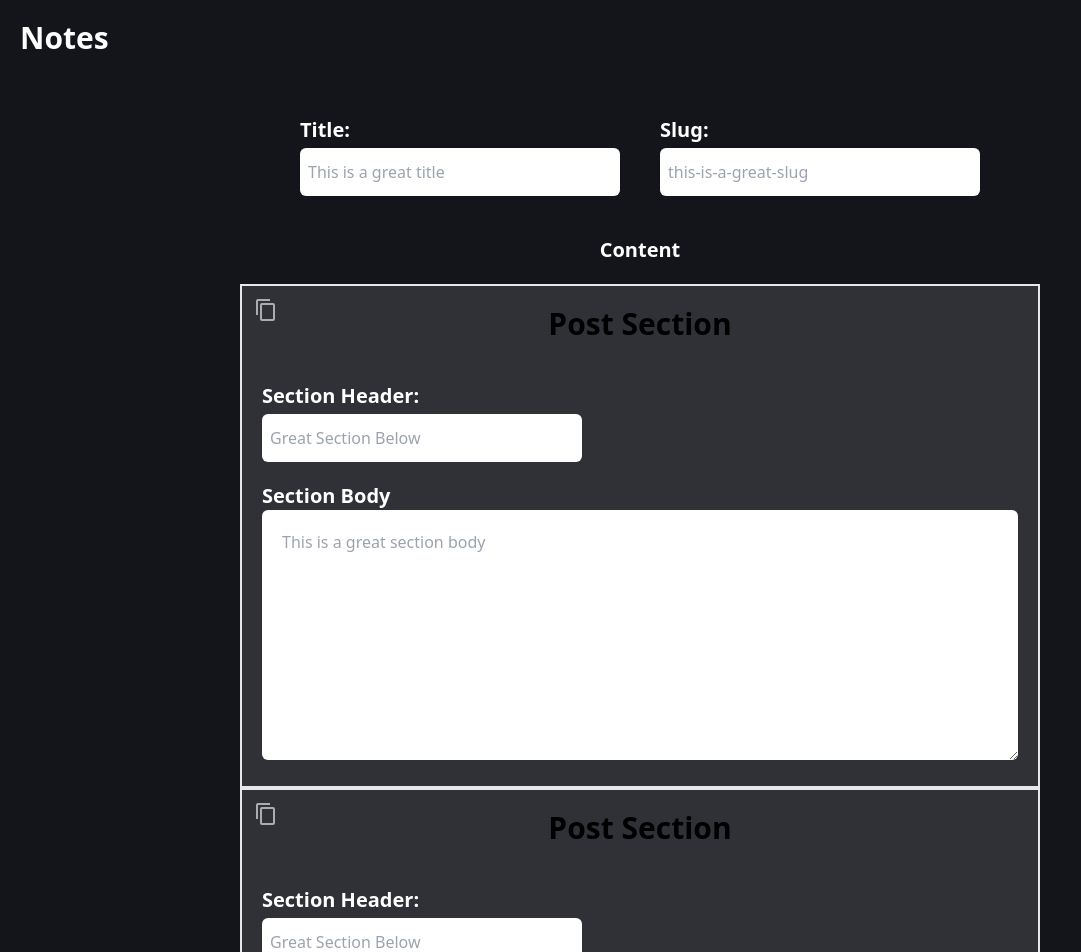
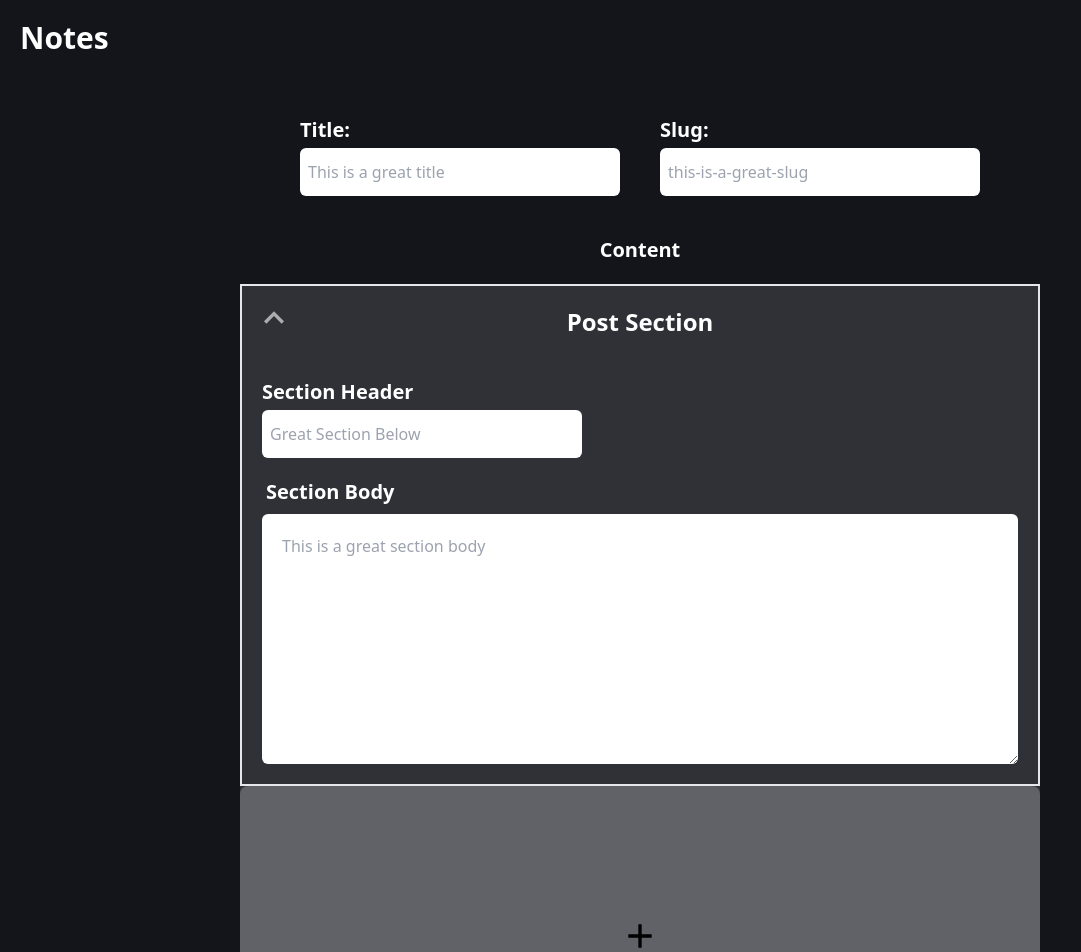
Before and after one commit to JohnCorrigan1/notes, a Vue app in the folder frontend/: page /admin/howdidufinddis/createpost in a window 1280 px wide. Shown: the top 952 px of the page, without its empty margins (0-1081 px from the left). Built offline with nearby package versions, Linux system fonts and the light colour scheme; what @highlightjs/vue-plugin would draw is missing.

Commit message:
more edits

```diff
--- a/frontend/src/components/CreatePost/ComponentModal.vue
+++ b/frontend/src/components/CreatePost/ComponentModal.vue
@@ -1,5 +1,4 @@
 <script setup lang="ts">
-import { defineEmits } from 'vue';
 import ComponentPreview from './ComponentPreview.vue';
 import { components } from '@/assets/components';
 
--- /dev/null
+++ b/frontend/src/components/CreatePost/EditComponents/EditPostParagraph.vue
@@ -0,0 +1,13 @@
+<script setup lang="ts">
+import { ref } from 'vue'
+import EditTextArea from './EditUtils/EditTextArea.vue';
+import EditContainer from './EditUtils/EditContainer.vue';
+
+const paragraphBody = ref("")
+</script>
+
+<template>
+    <EditContainer label="" type="Post Paragraph">
+        <EditTextArea label="Paragraph Body" v-model="paragraphBody" />
+    </EditContainer>
+</template>
--- a/frontend/src/components/CreatePost/EditComponents/EditPostSection.vue
+++ b/frontend/src/components/CreatePost/EditComponents/EditPostSection.vue
@@ -1,50 +1,17 @@
 <script setup lang="ts">
 import { ref } from 'vue'
 import EditInput from './EditUtils/EditInput.vue'
-const open = ref<HTMLElement>();
-const closed = ref<HTMLElement>();
-
-
-const collapseExpand = () => {
-    if (!open.value || !closed.value) return console.error("open or closed ref is null");
-    if (open?.value.classList.contains("hidden")) {
-        open?.value.classList.remove("hidden");
-        closed?.value.classList.add("hidden");
-    } else {
-        open?.value.classList.add("hidden");
-        closed?.value.classList.remove("hidden");
-        closed?.value.classList.add("flex");
-    }
-    console.log(sectionHeader.value);
-}
+import EditContainer from './EditUtils/EditContainer.vue';
+import EditTextArea from './EditUtils/EditTextArea.vue';
 
 const sectionHeader = ref("");
+const sectionBody = ref("");
 
 </script>
 
 <template>
-    <div ref="open" class="w-full border-2 relative flex flex-col">
-        <div class="flex p-5 justify-center items-center w-full">
-            <h1 class="text-3xl font-bold">Post Section</h1>
-        </div>
-        <form class="flex flex-col w-full gap-5 p-5">
-            <EditInput v-model="sectionHeader" />
-            <div class="w-full">
-                <label for="sectionBody" class="text-white font-semibold text-xl">Section Body</label>
-                <textarea name="sectionBody" class="w-full rounded-md p-5 min-h-[250px]"
-                    placeholder="This is a great section body" />
-            </div>
-        </form>
-        <button @click="collapseExpand" type="button"
-            class="absolute top-3 left-3 opacity-60 hover:opacity-100 hover:scale-[1.02] active:scale-[0.98] duration-300">
-            <img src="/copyIcon.svg" alt="collapse/expand" />
-        </button>
-    </div>
-    <div ref="closed" class="w-full border-2 relative hidden justify-center items-center p-5 ">
-        <p>Post Section: Great section header</p>
-        <button @click="collapseExpand" type="button"
-            class="absolute top-3 left-3 opacity-60 hover:opacity-100 hover:scale-[1.02] active:scale-[0.98] duration-300">
-            <img src="/copyIcon.svg" alt="collapse/expand" />
-        </button>
-    </div>
+    <EditContainer :label="sectionHeader" type="Post Section">
+        <EditInput label="Section Header" v-model="sectionHeader" />
+        <EditTextArea label="Section Body" v-model="sectionBody" />
+    </EditContainer>
 </template>
--- /dev/null
+++ b/frontend/src/components/CreatePost/EditComponents/EditPostSectionUl.vue
@@ -0,0 +1,17 @@
+<script setup lang="ts">
+import { ref } from 'vue'
+import EditContainer from './EditUtils/EditContainer.vue';
+import EditInput from './EditUtils/EditInput.vue';
+// import EditUl from './EditUtils/EditUl.vue';
+
+// const items = ref<string[]>(["", ""]);
+const sectionHeader = ref("");
+</script>
+
+<template>
+    <EditContainer :label="sectionHeader" type="Section Unordered list">
+        <EditInput label="Section Header" v-model="sectionHeader" />
+        <!-- <EditUl> -->
+        <!-- </EditUl> -->
+    </EditContainer>
+</template>
--- /dev/null
+++ b/frontend/src/components/CreatePost/EditComponents/EditUtils/EditContainer.vue
@@ -0,0 +1,45 @@
+<script setup lang="ts">
+import { ref } from 'vue'
+
+const { type, label } = defineProps({
+    type: String,
+    label: String
+});
+
+const open = ref<HTMLElement>();
+const closed = ref<HTMLElement>();
+
+const collapseExpand = () => {
+    if (!open.value || !closed.value) return console.error("open or closed ref is null");
+    if (open?.value.classList.contains("hidden")) {
+        open?.value.classList.remove("hidden");
+        closed?.value.classList.add("hidden");
+    } else {
+        open?.value.classList.add("hidden");
+        closed?.value.classList.remove("hidden");
+        closed?.value.classList.add("flex");
+    }
+}
+</script>
+
+<template>
+    <div ref="open" class="w-full border-2 relative flex flex-col">
+        <div class="flex p-5 justify-center items-center w-full">
+            <h1 class="text-2xl text-white font-bold">{{ type }}</h1>
+        </div>
+        <form class="flex flex-col w-full gap-5 p-5">
+            <slot></slot>
+        </form>
+        <button @click="collapseExpand" type="button"
+            class="absolute top-3 left-3 opacity-60 hover:opacity-100 hover:scale-[1.02] active:scale-[0.98] duration-300">
+            <img class="h-10 w-10" src="/collapse.svg" alt="collapse/expand" />
+        </button>
+    </div>
+    <div ref="closed" class="w-full border-2 relative hidden justify-center items-center p-5 ">
+        <p class="text-xl font-semibold text-white">{{ type }}: {{ label }}</p>
+        <button @click="collapseExpand" type="button"
+            class="absolute top-3 left-3 opacity-60 hover:opacity-100 hover:scale-[1.02] active:scale-[0.98] duration-300">
+            <img class="w-10 h-10" src="/expand.svg" alt="collapse/expand" />
+        </button>
+    </div>
+</template>
--- a/frontend/src/components/CreatePost/EditComponents/EditUtils/EditInput.vue
+++ b/frontend/src/components/CreatePost/EditComponents/EditUtils/EditInput.vue
@@ -1,6 +1,10 @@
 <script setup>
-const { modelValue } = defineProps({
+const { modelValue, label } = defineProps({
     modelValue: {
+        type: String,
+        required: true
+    },
+    label: {
         type: String,
         required: true
     }
@@ -9,8 +13,8 @@ const { modelValue } = defineProps({
 
 <template>
     <div class="flex flex-col gap-1 w-full float-left ">
-        <label class="text-white font-semibold text-xl" for="sectionHeader">Section Header:</label>
-        <input :value="modelValue" @input="$emit('update:modelValue', $event.target?.value)" name="sectionHeader"
+        <label class="text-white font-semibold text-xl" :for="label">{{ label }}</label>
+        <input :value="modelValue" @input="$emit('update:modelValue', $event.target?.value)" :name="label"
             class="w-80 px-2 py-3 rounded-md" placeholder="Great Section Below" />
     </div>
 </template>
--- /dev/null
+++ b/frontend/src/components/CreatePost/EditComponents/EditUtils/EditTextArea.vue
@@ -0,0 +1,20 @@
+<script setup>
+const { modelValue, label } = defineProps({
+    modelValue: {
+        type: String,
+        required: true
+    },
+    label: {
+        type: String,
+        required: true
+    }
+});
+</script>
+
+<template>
+    <div class="w-full flex flex-col float-left gap-2">
+        <label :for="label" class="text-white font-semibold text-xl pl-1">{{ label }}</label>
+        <textarea :value="modelValue" @input="$emit('update:modelValue', $event.target?.value)" :name="label"
+            class="w-full rounded-md p-5 min-h-[250px]" placeholder="This is a great section body" />
+    </div>
+</template>
--- /dev/null
+++ b/frontend/src/components/CreatePost/EditComponents/EditUtils/EditUl.vue
@@ -0,0 +1,22 @@
+<script setup>
+import EditInput from './EditInput.vue';
+
+const { items } = defineProps({
+    items: Array
+})
+
+const addItem = () => {
+    items.value.push("");
+}
+
+</script>
+
+
+<template>
+    <div>
+        <div class="grid grid-cols-2">
+            <EditInput :v-for="items, index" label="Item: " v-model="items[index]" />
+        </div>
+        <button class="py-2 px-4 rounded-lg" type="button" @click="addItem">Add Item</button>
+    </div>
+</template>
--- a/frontend/src/views/CreatePostView.vue
+++ b/frontend/src/views/CreatePostView.vue
@@ -30,23 +30,23 @@ import EditPostSection from '@/components/CreatePost/EditComponents/EditPostSect
 // import EditPostImage from '@/components/CreatePost/EditComponents/EditPostImage.vue'
 // import EditPostCodeBlock from '@/components/CreatePost/EditComponents/EditPostCodeBlock.vue'
 // import EditPostTextAndImage from '@/components/CreatePost/EditComponents/EditPostTextAndImage.vue';
-// import EditPostSectionUl from '@/components/CreatePost/EditComponents/EditPostSectionUl.vue';
+import EditPostSectionUl from '@/components/CreatePost/EditComponents/EditPostSectionUl.vue';
 // import EditPostSectionOl from '@/components/CreatePost/EditComponents/EditPostSectionOl.vue';
 // import EditPostListMiddleUl from '@/components/CreatePost/EditComponents/EditPostListMiddleUl.vue';
 // import EditPostListMiddleOl from '@/components/CreatePost/EditComponents/EditPostListMiddleOl.vue';
-// import EditPostParagraph from '@/components/CreatePost/EditComponents/EditPostParagraph.vue';
+import EditPostParagraph from '@/components/CreatePost/EditComponents/EditPostParagraph.vue';
 
-// const editComponentMapping: ComponentMapping = {
-//     "EditPostSection": EditPostSection,
+const editComponentMapping: ComponentMapping = {
+    "EditPostSection": EditPostSection,
     //     "EditPostImage": EditPostImage,
     //     "EditPostCodeBlock": EditPostCodeBlock,
     //     "EditPostTextAndImage": EditPostTextAndImage,
-//     "EditPostSectionUl": EditPostSectionUl,
+    "EditPostSectionUl": EditPostSectionUl,
     //     "EditPostSectionOl": EditPostSectionOl,
     //     "EditPostListMiddleUl": EditPostListMiddleUl,
     //     "EditPostListMiddleOl": EditPostListMiddleOl,
-//     "EditPostParagraph": EditPostParagraph
-// };
+    "EditPostParagraph": EditPostParagraph
+};
 
 const modal = ref(false);
 
@@ -86,10 +86,8 @@ const addComponent = (component: string) => {
                 <label class="text-white font-semibold text-xl" for="">Content</label>
                 <div id="content" name="content" class="h-full w-2/3 bg-zinc-500 bg-opacity-30 rounded-lg">
                     <EditPostSection />
-                    <EditPostSection />
-                    <EditPostSection />
-                    <!-- <component v-for="(component, index) in editComponents" :key="index" -->
-                    <!-- :is="editComponentMapping[component.component]" v-bind="component.props" /> -->
+                    <component v-for="(component, index) in editComponents" :key="index"
+                        :is="editComponentMapping[component.editComponent]" v-bind="component.props" />
                     <button @click="openModal" type="button"
                         class="w-full h-full min-h-[300px] bg-zinc-300 bg-opacity-30 hover:bg-opacity-50 active:scale-[0.98] duration-300 rounded-lg justify-center items-center flex flex-col">
                         <div class="flex flex-col justify-center items-center">
```
Also changed, not shown: frontend/public/collapse.svg (added), frontend/public/expand.svg (added). Lines whose indentation alone changed are shown as unchanged.
